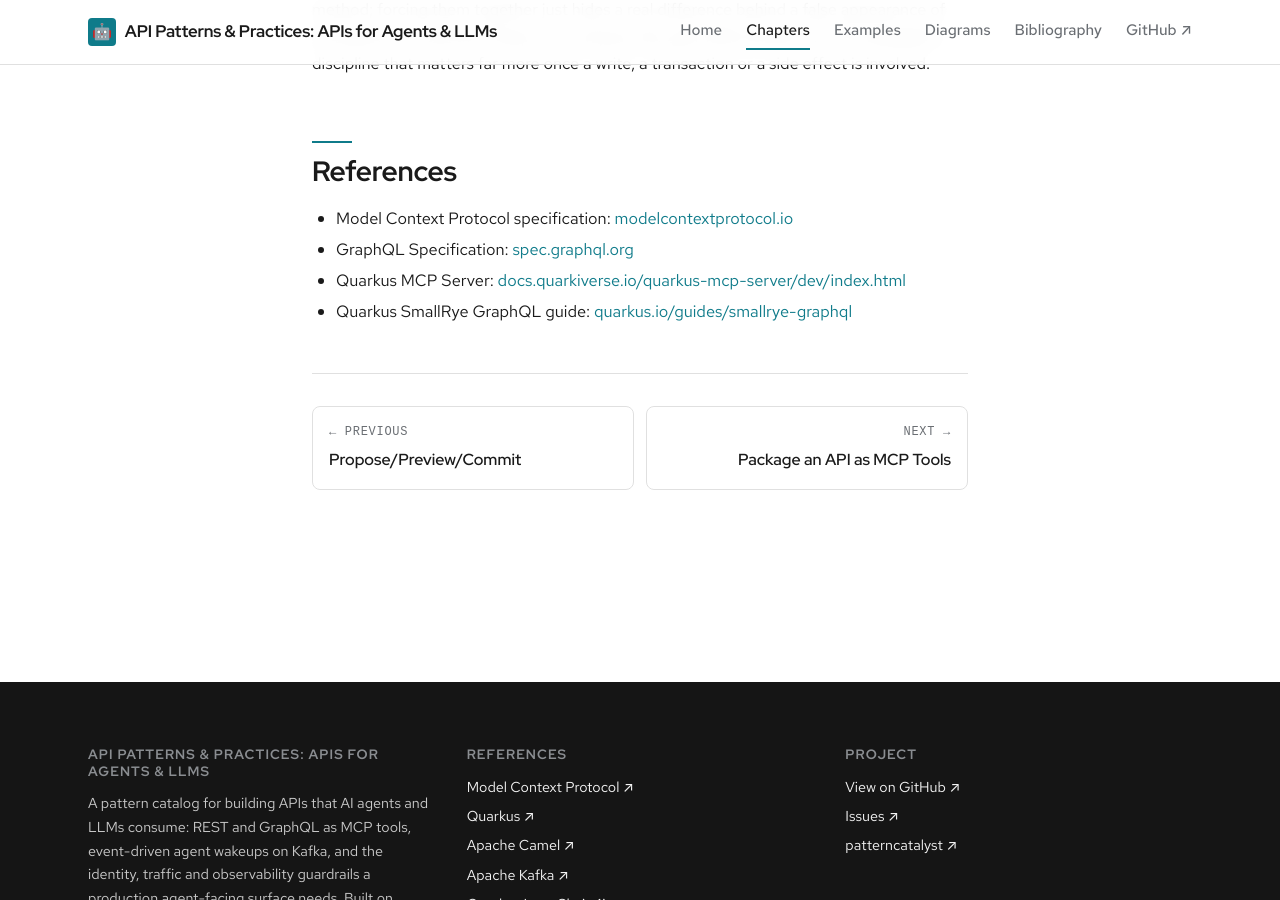
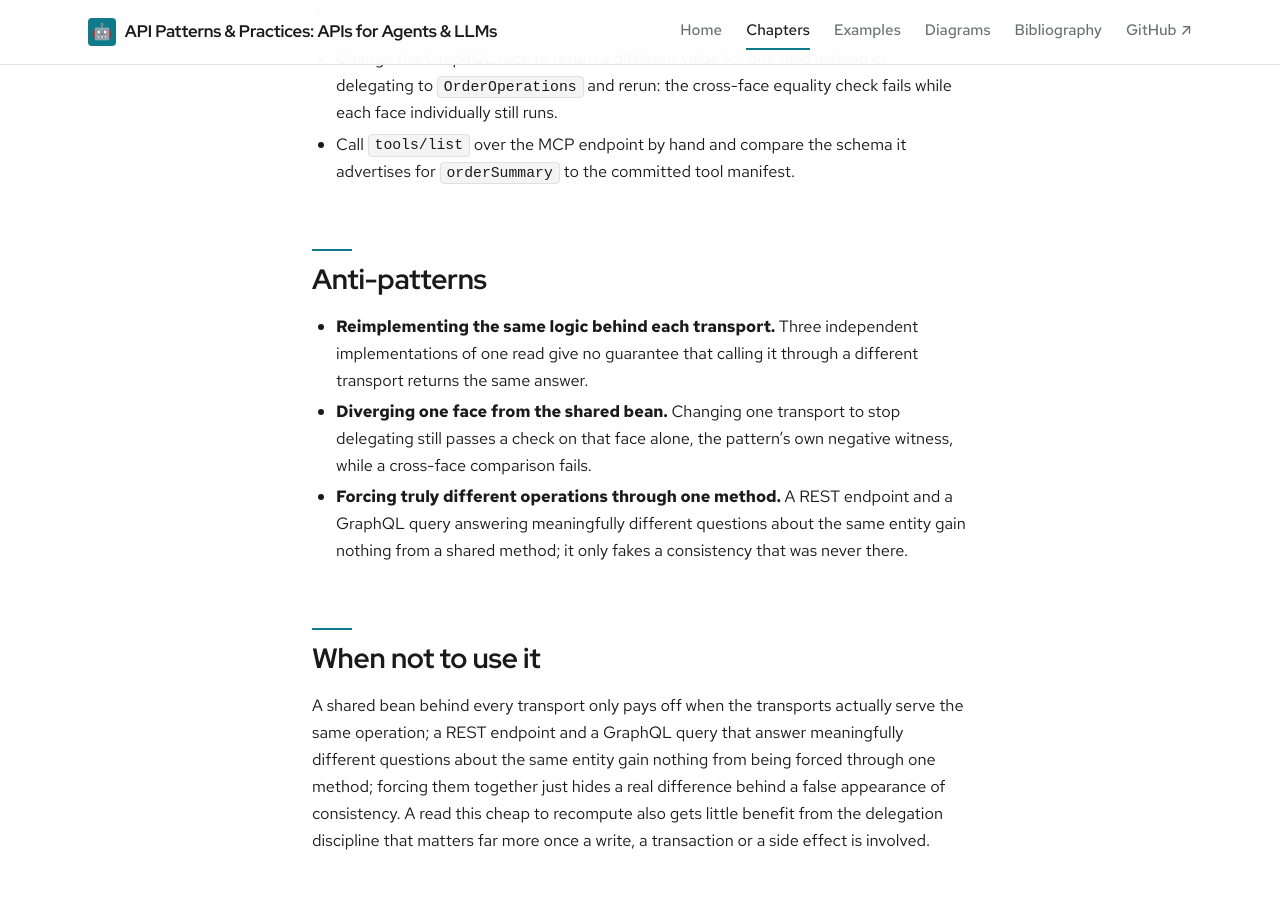
Before and after one commit to patterncatalyst/api-patterns-and-practices-for-agents, a Jekyll site: the page built from _docs/12-mcp-first-single-bean.md, in a window 1280 px wide and 900 px high, scrolled down 4303 px. Built offline with Jekyll 4.4.1, drawn with Linux system fonts in a browser that asks for light colours; some web fonts are replaced; some of the changed text lies outside the part shown.

Commit message:
docs(§12): learning objectives, why this matters, anti-patterns

```diff
--- a/_docs/12-mcp-first-single-bean.md
+++ b/_docs/12-mcp-first-single-bean.md
@@ -5,6 +5,15 @@ part: "Build: synchronous APIs"
 description: "One CDI bean serves REST, GraphQL and an MCP tool from the same business logic, so the three surfaces never drift apart."
 duration: "25 minutes"
 ---
+
+## Learning objectives
+
+- Hold the business logic in one CDI bean instead of reimplementing it per transport.
+- Delegate REST, GraphQL and the MCP `@Tool` to that bean unchanged.
+- Confirm cross-face equality: the same input returns the same result regardless of transport.
+- Disable stdio for a detached-container profile while keeping it enabled for an attached process.
+
+## Why this matters
 
 A REST endpoint, a GraphQL query and an MCP tool that each reimplement the
 same read independently are three places the same business rule has to be
@@ -132,6 +141,12 @@ Try:
 - Call `tools/list` over the MCP endpoint by hand and compare the schema it
   advertises for `orderSummary` to the committed tool manifest.
 
+## Anti-patterns
+
+- **Reimplementing the same logic behind each transport.** Three independent implementations of one read give no guarantee that calling it through a different transport returns the same answer.
+- **Diverging one face from the shared bean.** Changing one transport to stop delegating still passes a check on that face alone, the pattern's own negative witness, while a cross-face comparison fails.
+- **Forcing truly different operations through one method.** A REST endpoint and a GraphQL query answering meaningfully different questions about the same entity gain nothing from a shared method; it only fakes a consistency that was never there.
+
 ## When not to use it
 
 A shared bean behind every transport only pays off when the transports
```
